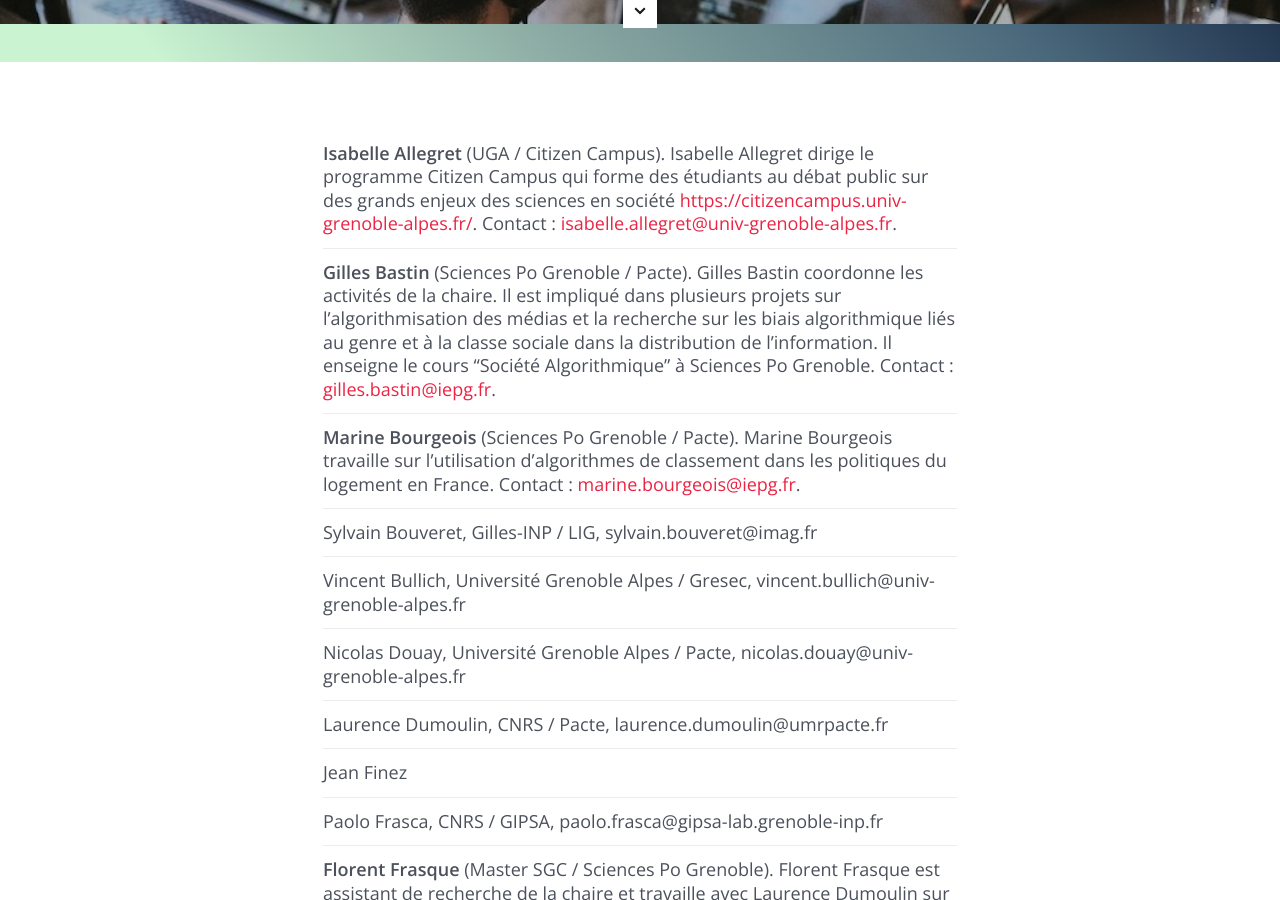
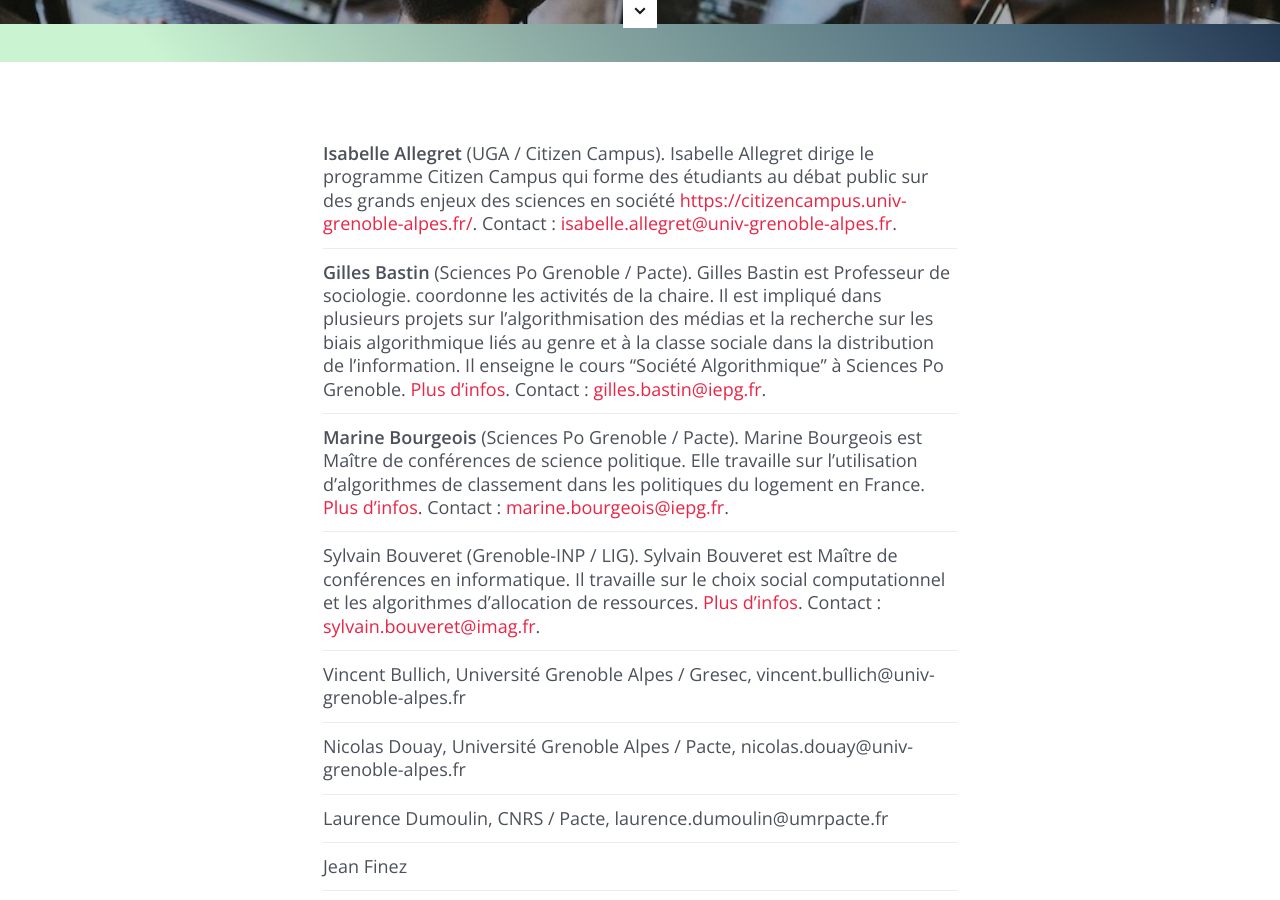
Before and after one commit to gillesbastin/algorithmicsociety.github.io, a Jekyll site: the page built from participants.md, in a window 1280 px wide and 900 px high, scrolled down 338 px. Built offline with Jekyll 4.4.1, drawn with Linux system fonts in a browser that asks for light colours.

Commit message:
Update participants.md

```diff
--- a/participants.md
+++ b/participants.md
@@ -15,11 +15,11 @@ image: 			header-1.jpg
 
 **Isabelle Allegret** (UGA / Citizen Campus). Isabelle Allegret dirige le programme Citizen Campus qui forme des étudiants au débat public sur des grands enjeux des sciences en société [https://citizencampus.univ-grenoble-alpes.fr/](https://citizencampus.univ-grenoble-alpes.fr/). Contact : [isabelle.allegret@univ-grenoble-alpes.fr](mailto:isabelle.allegret@univ-grenoble-alpes.fr).
 <hr>
-**Gilles Bastin** (Sciences Po Grenoble / Pacte). Gilles Bastin coordonne les activités de la chaire. Il est impliqué dans plusieurs projets sur l'algorithmisation des médias et la recherche sur les biais algorithmique liés au genre et à la classe sociale dans la distribution de l'information. Il enseigne le cours "Société Algorithmique" à Sciences Po Grenoble. Contact : [gilles.bastin@iepg.fr](mailto:gilles.bastin@iepg.fr).
+**Gilles Bastin** (Sciences Po Grenoble / Pacte). Gilles Bastin est Professeur de sociologie. coordonne les activités de la chaire. Il est impliqué dans plusieurs projets sur l'algorithmisation des médias et la recherche sur les biais algorithmique liés au genre et à la classe sociale dans la distribution de l'information. Il enseigne le cours "Société Algorithmique" à Sciences Po Grenoble. [Plus d'infos](gillesbastin.github.io/). Contact : [gilles.bastin@iepg.fr](mailto:gilles.bastin@iepg.fr).
 <hr>
-**Marine Bourgeois** (Sciences Po Grenoble / Pacte). Marine Bourgeois travaille sur l'utilisation d'algorithmes de classement dans les politiques du logement en France. Contact : [marine.bourgeois@iepg.fr](marine.bourgeois@iepg.fr).
+**Marine Bourgeois** (Sciences Po Grenoble / Pacte). Marine Bourgeois est Maître de conférences de science politique. Elle travaille sur l'utilisation d'algorithmes de classement dans les politiques du logement en France. [Plus d'infos](https://www.pacte-grenoble.fr/membres/marine-bourgeois). Contact : [marine.bourgeois@iepg.fr](marine.bourgeois@iepg.fr).
 <hr>
-Sylvain Bouveret, Gilles-INP / LIG, sylvain.bouveret@imag.fr
+Sylvain Bouveret (Grenoble-INP / LIG). Sylvain Bouveret est Maître de conférences en informatique. Il travaille sur le choix social computationnel et les algorithmes d'allocation de ressources. [Plus d'infos](http://recherche.noiraudes.net/fr/). Contact : [sylvain.bouveret@imag.fr](sylvain.bouveret@imag.fr).
 <hr>
 Vincent Bullich, Université Grenoble Alpes / Gresec, vincent.bullich@univ-grenoble-alpes.fr
 <hr>
```
